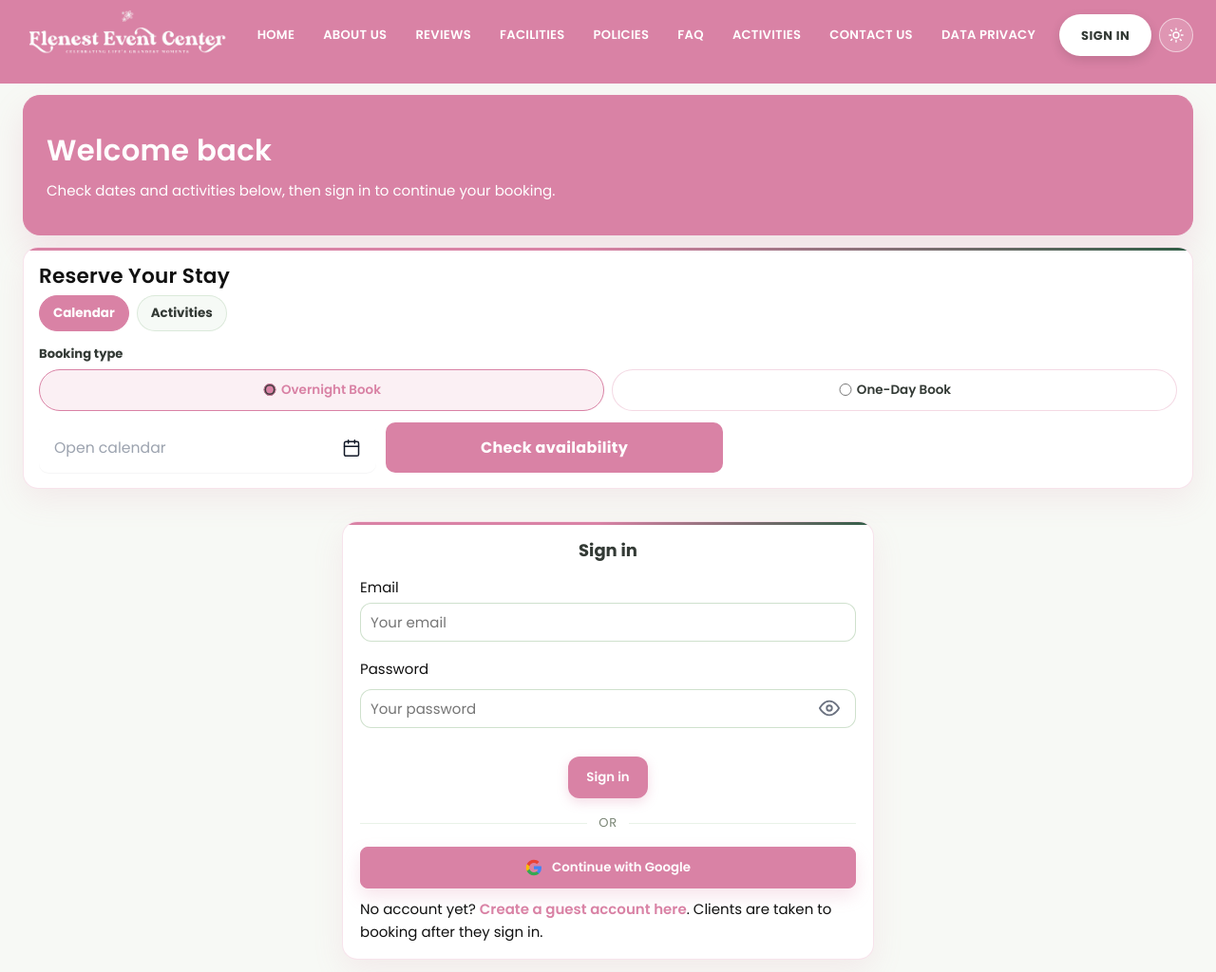
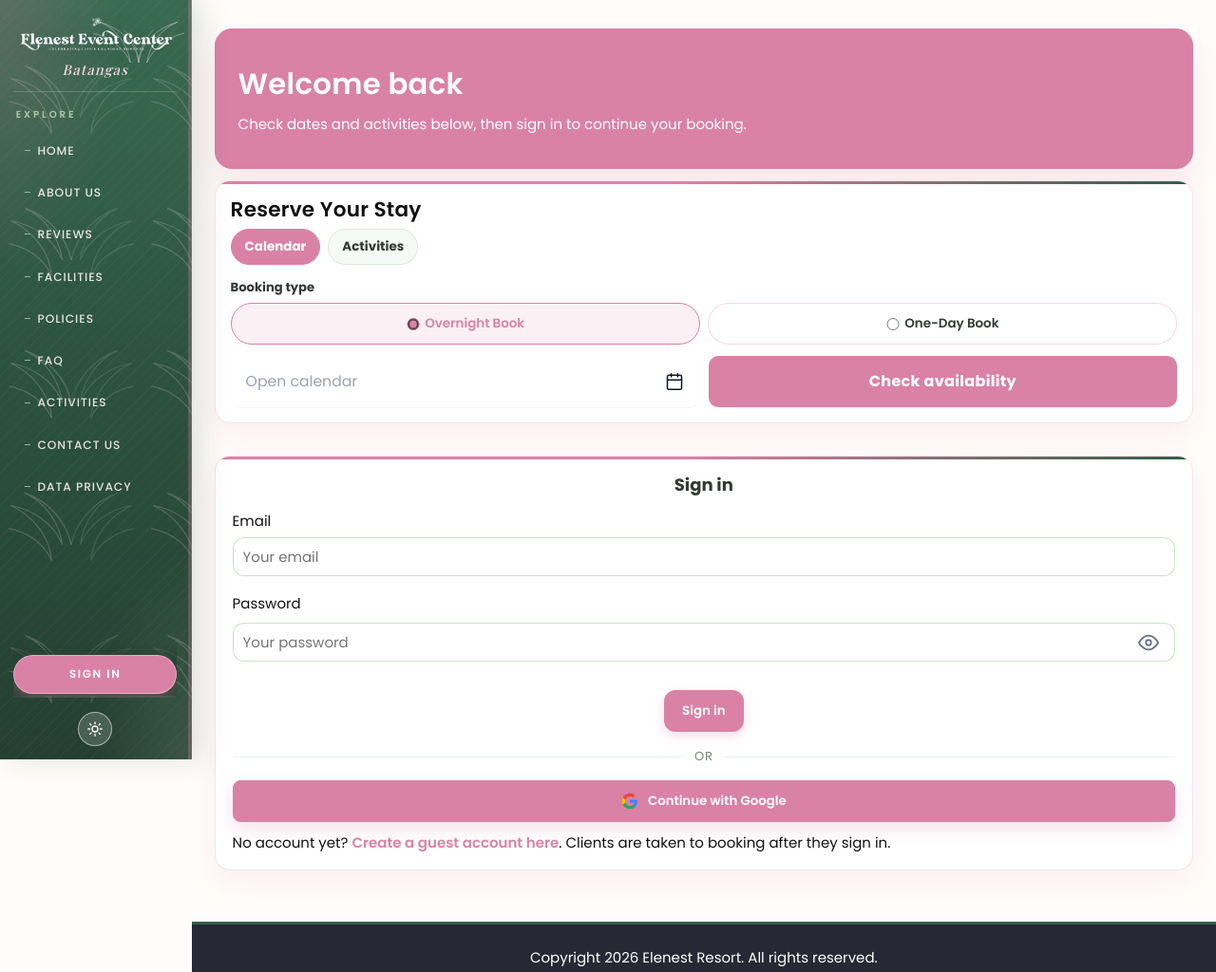
Before and after one commit to Joan-Briones/elenest-resort, a plain HTML site: page html/login.html in a window 1280 px wide. Shown: the top 1024 px of the page at 95% size. Drawn offline with nearby package versions, Linux system fonts and the light colour scheme; no server answers.

Commit message:
Show the login page inside the shared side navigation.
Co-authored-by: Cursor <cursoragent@cursor.com>

```diff
--- a/css/tropical-luxury.css
+++ b/css/tropical-luxury.css
@@ -1978,3 +1978,35 @@ body.side-nav.subpage .map-wrap iframe {
   width: 100%;
   max-width: 100%;
 }
+
+body.side-nav > header.home-side .theme-toggle {
+  align-self: center;
+  flex: 0 0 auto;
+  margin: 0.45rem auto 0.1rem;
+}
+
+body.side-nav > header.home-side #menulist a.role-login-trigger.staff-access-btn.active,
+body.side-nav > header.home-side #menulist a.role-login-trigger.staff-access-btn[aria-current="page"] {
+  background: var(--pink) !important;
+  color: #fff !important;
+  -webkit-text-fill-color: #fff !important;
+  box-shadow: 0 8px 16px rgba(217, 130, 165, 0.28) !important;
+}
+
+body.side-nav #loginReserveForm.login-reserve-form,
+body.side-nav .auth-card,
+body.side-nav .login-reserve-card,
+body.side-nav .auth-form-single,
+body.side-nav .auth-oauth {
+  min-width: 0;
+  max-width: 100%;
+}
+
+@media (max-width: 720px) {
+  body.side-nav #loginReserveForm .book-date-trigger,
+  body.side-nav #loginReserveForm .book-reserve-submit {
+    flex: 1 1 100%;
+    min-width: 0;
+    max-width: 100%;
+  }
+}
--- a/html/login.html
+++ b/html/login.html
@@ -6,21 +6,30 @@
   <title>Login | Elenest Resort</title>
   <link rel="icon" type="image/png" href="../Images/icon.png">
   <link rel="stylesheet" href="../css/style.css?v=20261108-privacy1">
-  <link rel="stylesheet" href="../css/tropical-luxury.css?v=20261112-tropical3">
+  <link rel="stylesheet" href="../css/tropical-luxury.css?v=20261115-signin1">
   <script src="../js/theme.js?v=20261020-theme1"></script>
   <script src="../js/supabase-config.js?v=20260922-iphone13"></script>
   <script src="../js/site-boot.js"></script>
 </head>
-<body class="subpage">
-  <header>
+<body class="subpage side-nav">
+  <header class="home-side">
+    <div class="home-side__frond" aria-hidden="true">
+      <svg viewBox="0 0 140 78" focusable="false">
+        <path d="M70 70c2-24 22-42 48-50-20 8-34 26-38 50 8-18 26-32 46-36" fill="none" stroke="currentColor" stroke-width="1.15"/>
+        <path d="M70 70c-2-24-22-42-48-50 20 8 34 26 38 50-8-18-26-32-46-36" fill="none" stroke="currentColor" stroke-width="1.15"/>
+        <path d="M70 70c1-16 8-30 18-40M70 70c-1-16-8-30-18-40" fill="none" stroke="currentColor" stroke-width="0.9"/>
+      </svg>
+    </div>
     <div class="content flex_space">
       <div class="logo">
         <a href="index.html" class="site-logo-link" aria-label="Elenest Resort home">
           <img class="site-logo" src="../Images/elenest_logo_pink.png" alt="Elenest Event Center">
         </a>
+        <p class="home-side__place">Batangas</p>
       </div>
       <div class="navlinks">
-        <ul id="menulist" class="site-nav-list">
+        <p class="home-side__eyebrow" id="homeSideLabel">Explore</p>
+        <ul id="menulist" class="site-nav-list" aria-labelledby="homeSideLabel">
           <li><a href="index.html">Home</a></li>
           <li><a href="about.html">About Us</a></li>
           <li><a href="reviews.html">Reviews</a></li>
@@ -244,7 +253,7 @@
   <script src="../js/auth-oauth.js?v=20260922-iphone13"></script>
   <script src="../js/auth-social-ui.js?v=20260720-admin-google"></script>
   <script src="../js/password-toggle.js"></script>
-  <script src="../js/header-nav.js?v=20261111-sidebar1"></script>
+  <script src="../js/header-nav.js?v=20261114-sidebar2"></script>
   <script src="../js/role-login.js"></script>
   <script src="../js/payment-flow.js?v=20261113-proofstatus1"></script>
   <script src="../js/bookings.js?v=20261113-proofstatus1"></script>
```
